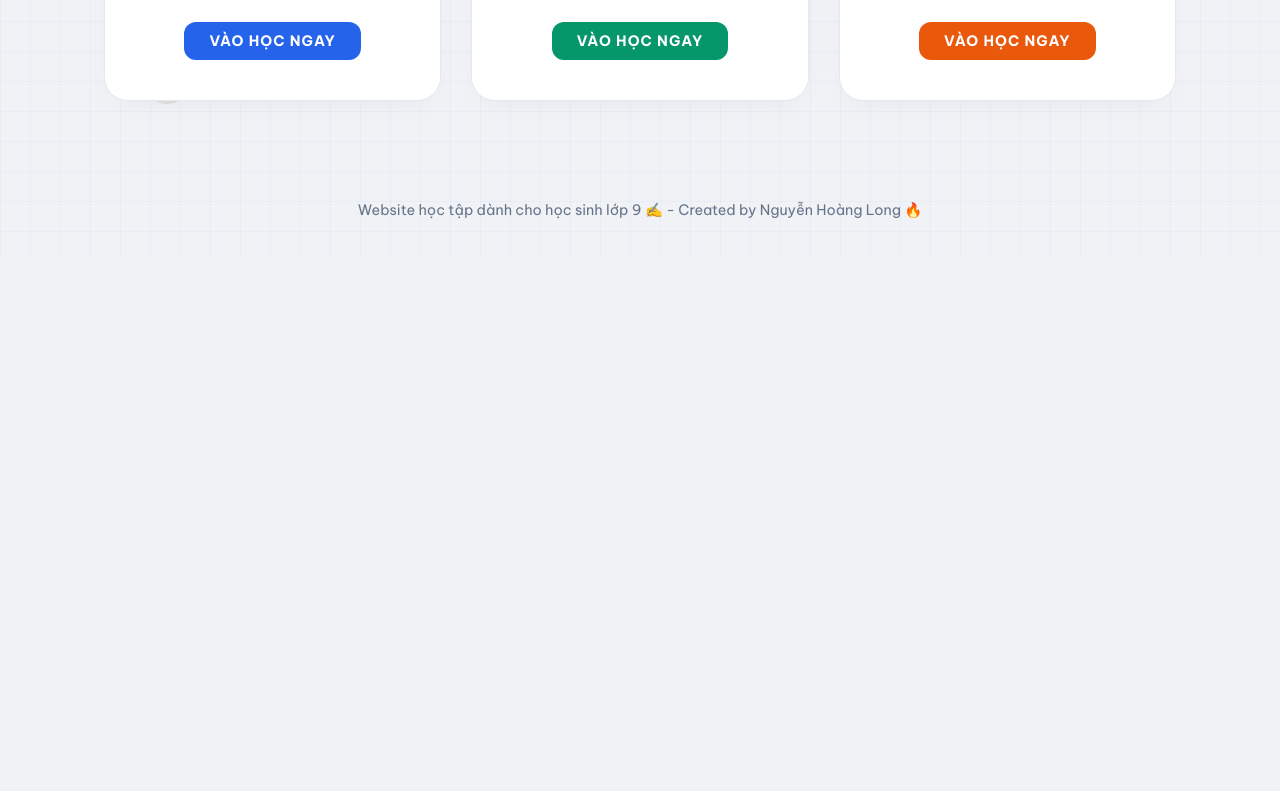
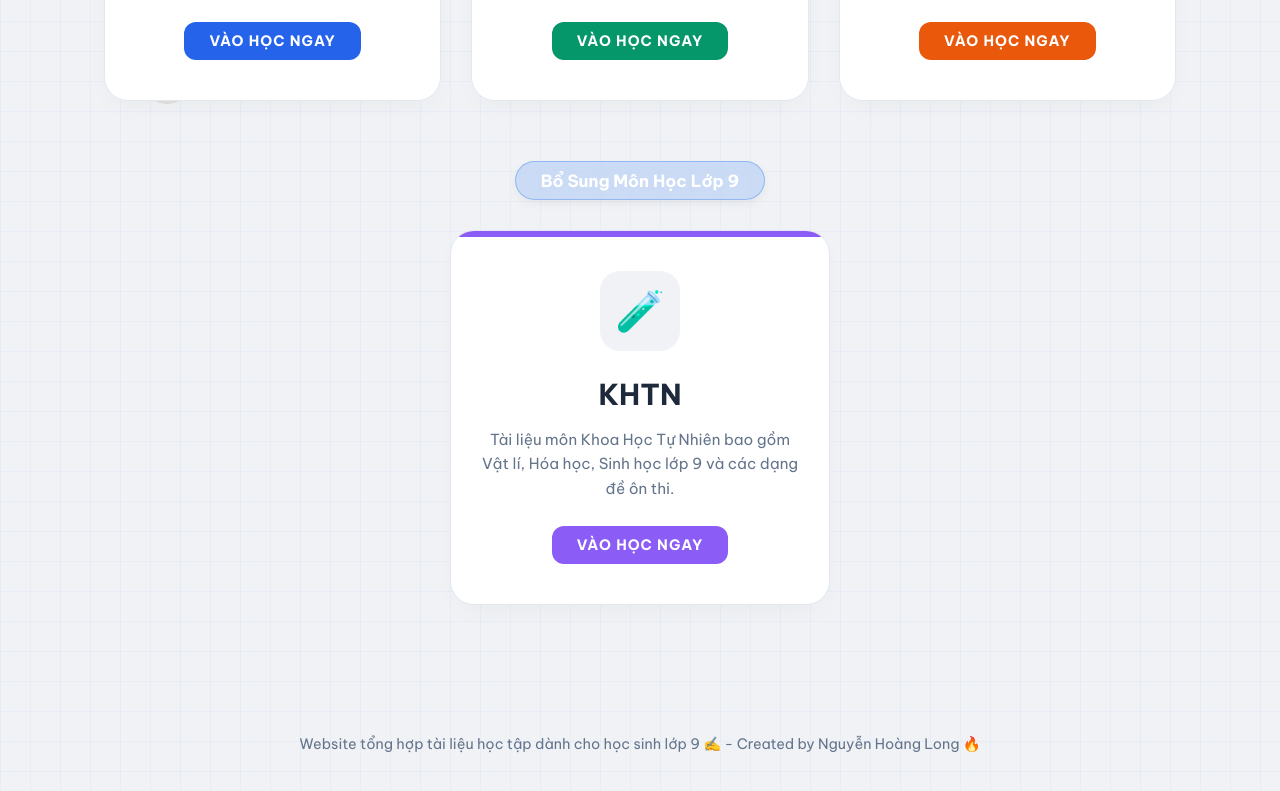
Before and after one commit to hwlonggg/1234, a plain HTML site: page index.html in a window 1280 px wide. Shown: the part 609-1400 px from the top of the page. Before the commit the page ends 868 px from the top, so only its background shows below. Drawn offline with Linux system fonts and the light colour scheme.

Commit message:
Update index.html

```diff
--- a/index.html
+++ b/index.html
@@ -25,6 +25,8 @@
             --math-color: #2563eb;
             --lit-color: #059669;
             --eng-color: #ea580c;
+            /* NEW: Natural Science Color (KHTN - a nice purple) */
+            --khtn-color: #8b5cf6;
         }
 
         [data-theme="dark"] {
@@ -35,6 +37,7 @@
             --header-bg: rgba(15, 23, 42, 0.9);
             --border-color: #334155;
             --grid-color: rgba(255, 255, 255, 0.03);
+            --khtn-color: #a78bfa; /* Slightly lighter purple for dark theme */
         }
 
         /* ================= RESET & CƠ BẢN ================= */
@@ -160,10 +163,9 @@
             font-size: 1.1rem;
         }
 
-        /* --- STYLE CHO Ô NỘI DUNG MỚI --- */
-        .hero .hero-tagline {
+        /* --- Generic TAGLINE style for all section headers --- */
+        .tagline {
             display: inline-block;
-            margin-top: 35px; /* TĂNG từ 15px lên 35px để đẩy sát xuống card */
             padding: 8px 25px;
             border-radius: 50px;
             font-weight: 700;
@@ -172,19 +174,47 @@
             background: rgba(59, 130, 246, 0.2); /* Nền mờ kiểu Glassmorphism */
             border: 1.5px solid rgba(59, 130, 246, 0.4);
             backdrop-filter: blur(4px);
+            box-shadow: 0 4px 10px rgba(0, 0, 0, 0.05);
         }
 
-        [data-theme="dark"] .hero .hero-tagline {
+        [data-theme="dark"] .tagline {
             background: rgba(59, 130, 246, 0.15);
             border-color: rgba(59, 130, 246, 0.3);
             color: #93c5fd;
         }
 
+        /* specific top-section tagline */
+        .hero-tagline {
+            margin-top: 35px; /* TĂNG từ 15px lên 35px để đẩy sát xuống card */
+        }
+
+        /* NEW: Styles for the new "Bổ Sung Môn Học" section header */
+        .supplementary-subjects-header {
+            text-align: center;
+            margin-top: 60px; /* spacing above the new tagline */
+            margin-bottom: 30px; /* spacing below the new tagline, makes it close to its cards */
+        }
+
+        .supplementary-tagline {
+            font-size: 1.05rem; /* slightly smaller tagline for the sub-section */
+        }
+
         /* ================= SUBJECT CARDS ================= */
+        .subjects-grid, .supplementary-subjects-grid {
+            display: grid;
+            gap: 30px;
+            margin-bottom: 30px; /* add spacing between grids */
+        }
+
+        /* Existing 3-card grid */
         .subjects-grid {
-            display: grid;
             grid-template-columns: repeat(auto-fit, minmax(320px, 1fr));
-            gap: 30px;
+        }
+
+        /* NEW: Grid for supplementary subjects (centered single card) */
+        .supplementary-subjects-grid {
+            grid-template-columns: repeat(auto-fit, minmax(320px, 380px)); /* Fixed max-width for the single card */
+            justify-content: center; /* Centers the grid itself */
         }
 
         .subject-card {
@@ -215,6 +245,8 @@
         .subject-card.math::before { background: var(--math-color); }
         .subject-card.literature::before { background: var(--lit-color); }
         .subject-card.english::before { background: var(--eng-color); }
+        /* NEW: Natural Science KHTN color bar */
+        .subject-card.khtn::before { background: var(--khtn-color); }
 
         .subject-card:hover {
             transform: translateY(-12px);
@@ -259,6 +291,8 @@
         .math .btn-enter { background: var(--math-color); }
         .literature .btn-enter { background: var(--lit-color); }
         .english .btn-enter { background: var(--eng-color); }
+        /* NEW: Natural Science KHTN entry button */
+        .khtn .btn-enter { background: var(--khtn-color); }
 
         /* ================= FOOTER ================= */
         footer {
@@ -311,9 +345,11 @@
         <section class="hero">
             <h1>Tài Liệu Học Tập Lớp 9</h1>
             <p>Tổng Hợp Tài Liệu Tại Nhiều Nguồn - Bí Kíp Đạt Điểm Cao 🎯</p>
-            <div class="hero-tagline">3 Môn Chính Lớp 9 + Ôn Thi Tuyển Sinh</div>
+            <!-- Existing tagline, generic styling applied -->
+            <div class="tagline hero-tagline">3 Môn Chính Lớp 9 + Ôn Thi Tuyển Sinh</div>
         </section>
 
+        <!-- Main Grid with original 3 subjects -->
         <main class="subjects-grid">
             <a href="https://hwlonggg.github.io/Maths-Learning-Website/" class="subject-card math">
                 <div class="icon-circle">📐</div>
@@ -336,10 +372,28 @@
                 <div class="btn-enter">Vào học ngay</div>
             </a>
         </main>
+
+        <!-- NEW: "Bổ Sung Môn Học Lớp 9" Section Header -->
+        <div class="supplementary-subjects-header">
+            <!-- Generic tagline style applied to new text -->
+            <div class="tagline supplementary-tagline">Bổ Sung Môn Học Lớp 9</div>
+        </div>
+
+        <!-- NEW: Grid containing the single Natural Science (KHTN) card -->
+        <main class="supplementary-subjects-grid">
+            <!-- NEW Natural Science (KHTN) card -->
+            <a href="https://hwlonggg.github.io/Natural-Science-Learning-Website/" class="subject-card khtn">
+                <!-- Icon: 🧪 (Test tube) for science -->
+                <div class="icon-circle">🧪</div>
+                <h2>KHTN</h2>
+                <p>Tài liệu môn Khoa Học Tự Nhiên bao gồm Vật lí, Hóa học, Sinh học lớp 9 và các dạng đề ôn thi.</p>
+                <div class="btn-enter">Vào học ngay</div>
+            </a>
+        </main>
     </div>
 
     <footer>
-        <p>Website học tập dành cho học sinh lớp 9 ✍️ - Created by Nguyễn Hoàng Long 🔥</p>
+        <p>Website tổng hợp tài liệu học tập dành cho học sinh lớp 9 ✍️ - Created by Nguyễn Hoàng Long 🔥</p>
     </footer>
 
     <script>
```
